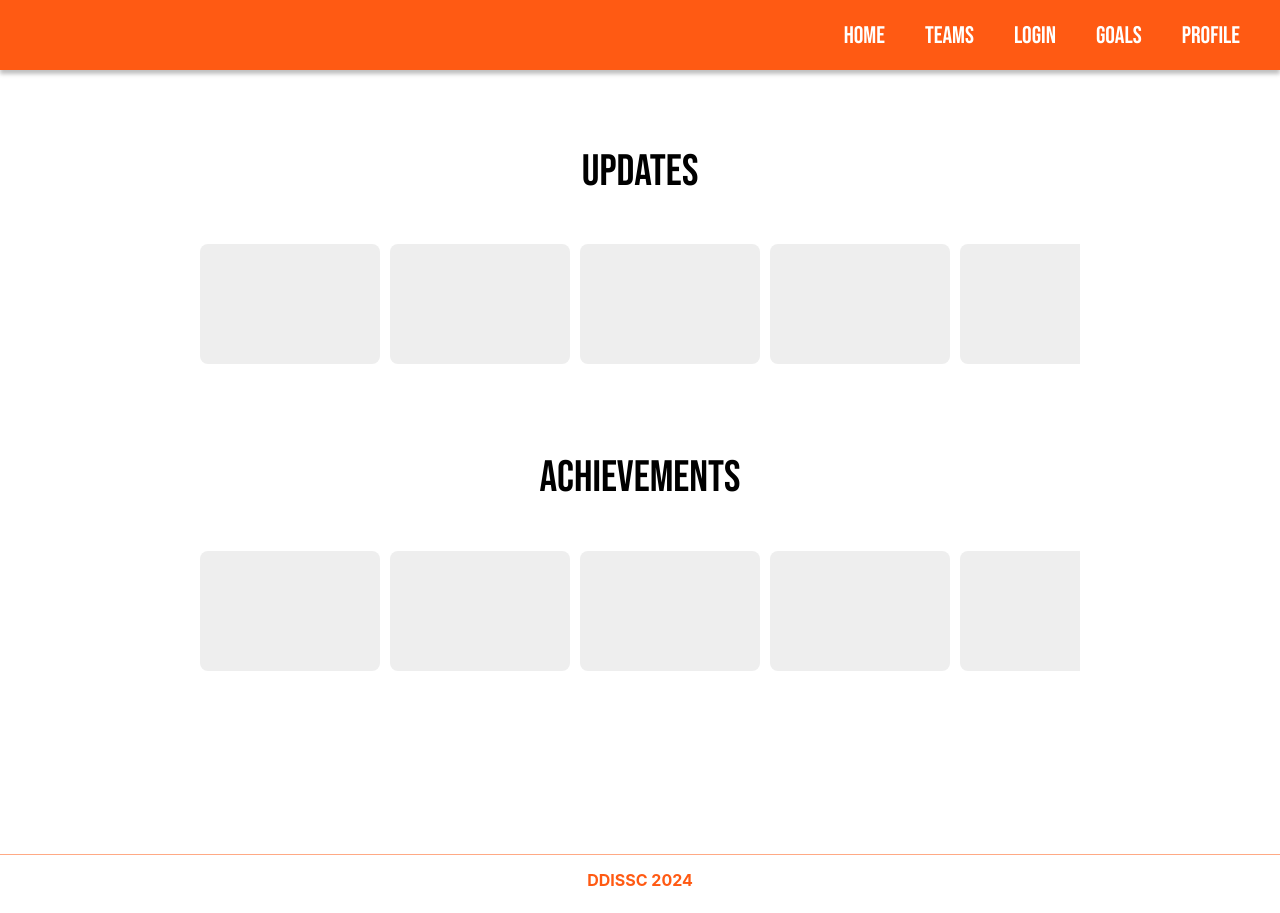
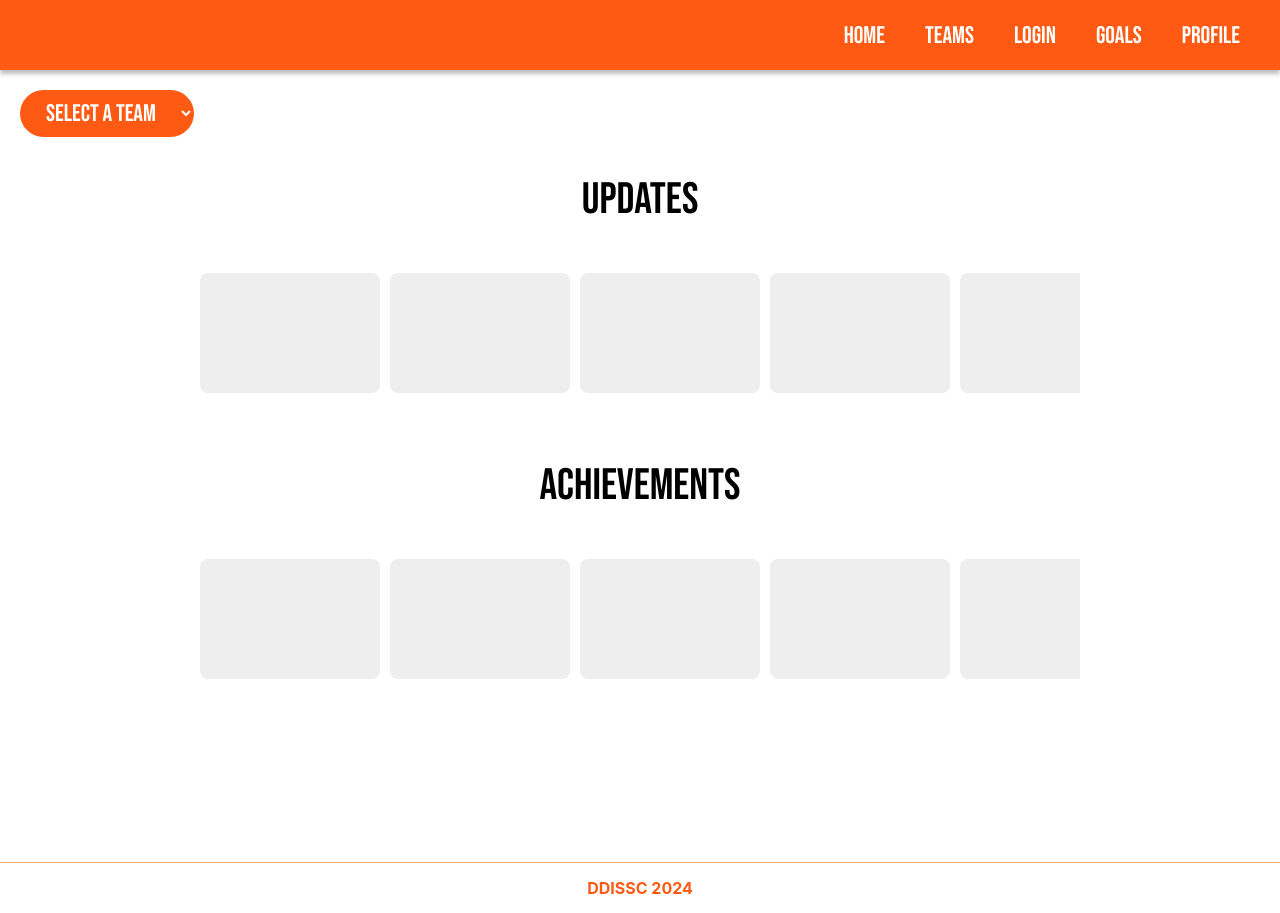
Before and after one commit to sharmaware/cs130-project, a React (Create React App) app in the folder client/: page /teams in a window 1280 px wide. Built offline with nearby package versions, Linux system fonts and the light colour scheme.

Commit message:
styling again

```diff
--- a/client/src/components/Carousel.js
+++ b/client/src/components/Carousel.js
@@ -3,7 +3,7 @@ import PropTypes from 'prop-types';
 
 const Carousel = ({ items, title }) => {
   return (
-    <div style={{ padding: '20px 200px' }}>
+    <div style={{ padding: '0px 200px 20px' }}>
       <h2 class="teams-sections">{title}</h2>
       <div style={{
         display: 'flex',
--- a/client/src/components/GoalsPage.css
+++ b/client/src/components/GoalsPage.css
@@ -1,5 +1,5 @@
 .goals-page{
-  margin:122px 18% 12%;
+  margin:110px 18% 12%;
   font-family: "Nanum Gothic", sans-serif;
   font-weight: 400;
   font-style: normal;
@@ -10,7 +10,7 @@
   font-size: 55px;
   font-weight: 400;
   text-align: center;
-  margin-bottom: 10px;
+  margin-bottom: 0px;
 }
 
 .goal-header{
@@ -18,6 +18,7 @@
   font-size: 33px;
   font-weight: 400;
   text-align: center;
+  margin-bottom: 10px;
 }
 
 #goals-div{
--- a/client/src/components/ProfilePage.css
+++ b/client/src/components/ProfilePage.css
@@ -1,5 +1,5 @@
 #profile-page{
-    margin: 8.5% 15.6% 12%;
+    margin: 8% 15.6% 12%;
     font-family: "Nanum Gothic", sans-serif;
     font-weight: 400;
     font-style: normal;
--- a/client/src/components/TeamPage.js
+++ b/client/src/components/TeamPage.js
@@ -25,7 +25,7 @@ const TeamPage = ({ teams, updates, achievements }) => {
         <label htmlFor="team-dropdown" id="label-drop">Select Team</label>
         <select id="team-dropdown" onChange={handleTeamChange} value={selectedTeam?.id || ''}>
           <option disabled={true} value="">
-            - Select a Team -
+            Select a Team
           </option>
           {teams.map(team => (
             <option key={team.id} value={team.id}>{team.name}</option>
@@ -33,7 +33,6 @@ const TeamPage = ({ teams, updates, achievements }) => {
         </select>
       </div>
       <div>
-        <h1>{selectedTeam?.name}</h1>
         <Carousel items={updates[selectedTeam?.id] || ['1', '2', '3', '4', '5', '6', '7', '8', '9', '10', '11', '12']} title="Updates" />
         <Carousel items={achievements[selectedTeam?.id] || ['1', '2', '3', '4', '5', '6', '7', '8', '9', '10', '11', '12']} title="Achievements" />
       </div>
--- a/client/src/components/Teams.css
+++ b/client/src/components/Teams.css
@@ -1,4 +1,5 @@
 .team-page{
+    margin-top: 7%;
     margin-bottom: 12%;
 }
 
@@ -24,7 +25,7 @@
     height:47px;
     border-radius: 60px;
     color:white;
-    font-size:25px;
+    font-size:24px;
     text-align: center;
 }
 
```
